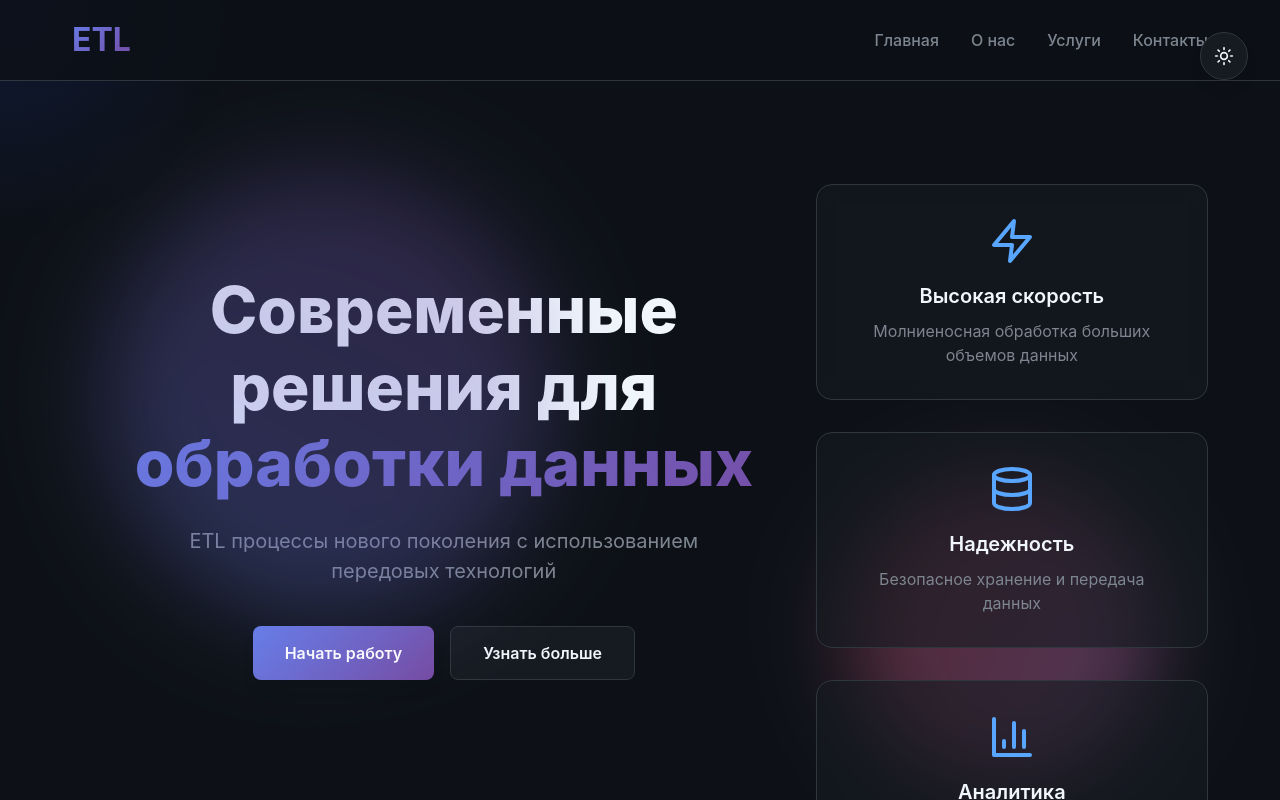
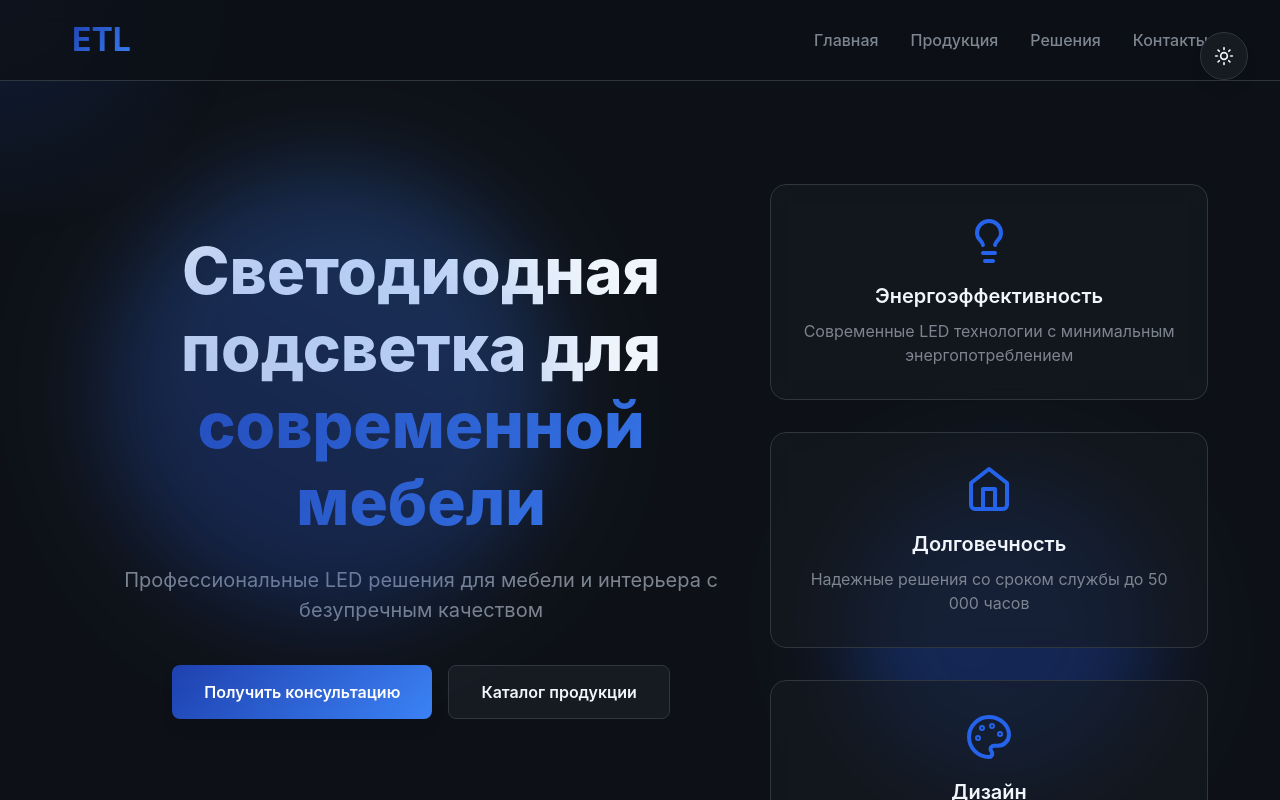
Before and after one commit to baltimortv2/ETL-website, a React (Vite) app: page / in a window 1280 px wide. Shown: the top 800 px of the page. Built offline with nearby package versions, Linux system fonts and the light colour scheme.

Commit message:
Обновлена цветовая схема на синюю и контент для бизнеса подсветки мебели

```diff
--- a/src/components/Header.jsx
+++ b/src/components/Header.jsx
@@ -24,18 +24,18 @@ transition={{duration:0.2}}
 Главная
 </motion.a>
 <motion.a
-href="#about"
+href="#products"
 whileHover={{y:-2}}
 transition={{duration:0.2}}
 >
-О нас
+Продукция
 </motion.a>
 <motion.a
-href="#services"
+href="#solutions"
 whileHover={{y:-2}}
 transition={{duration:0.2}}
 >
-Услуги
+Решения
 </motion.a>
 <motion.a
 href="#contact"
--- a/src/components/Hero.jsx
+++ b/src/components/Hero.jsx
@@ -1,5 +1,5 @@
 import {motion} from 'framer-motion'
-import {ArrowDown,Zap,Database,BarChart3} from 'lucide-react'
+import {ArrowDown,Lightbulb,Home,Palette} from 'lucide-react'
 export function Hero(){
 return (
 <motion.section
@@ -33,8 +33,8 @@ initial={{y:30,opacity:0}}
 animate={{y:0,opacity:1}}
 transition={{duration:0.8,delay:0.4}}
 >
-Современные решения для
-<span className="gradient-text">обработки данных</span>
+Светодиодная подсветка для
+<span className="gradient-text">современной мебели</span>
 </motion.h1>
 <motion.p
 className="hero-subtitle"
@@ -42,7 +42,7 @@ initial={{y:30,opacity:0}}
 animate={{y:0,opacity:1}}
 transition={{duration:0.8,delay:0.6}}
 >
-ETL процессы нового поколения с использованием передовых технологий
+Профессиональные LED решения для мебели и интерьера с безупречным качеством
 </motion.p>
 <motion.div
 className="hero-buttons"
@@ -55,14 +55,14 @@ className="btn-primary"
 whileHover={{scale:1.05,y:-2}}
 whileTap={{scale:0.98}}
 >
-Начать работу
+Получить консультацию
 </motion.button>
 <motion.button
 className="btn-secondary"
 whileHover={{scale:1.05,y:-2}}
 whileTap={{scale:0.98}}
 >
-Узнать больше
+Каталог продукции
 </motion.button>
 </motion.div>
 </motion.div>
@@ -77,27 +77,27 @@ className="feature-card"
 whileHover={{y:-5,scale:1.02}}
 transition={{duration:0.3}}
 >
-<Zap className="feature-icon"/>
-<h3>Высокая скорость</h3>
-<p>Молниеносная обработка больших объемов данных</p>
+<Lightbulb className="feature-icon"/>
+<h3>Энергоэффективность</h3>
+<p>Современные LED технологии с минимальным энергопотреблением</p>
 </motion.div>
 <motion.div
 className="feature-card"
 whileHover={{y:-5,scale:1.02}}
 transition={{duration:0.3}}
 >
-<Database className="feature-icon"/>
-<h3>Надежность</h3>
-<p>Безопасное хранение и передача данных</p>
+<Home className="feature-icon"/>
+<h3>Долговечность</h3>
+<p>Надежные решения со сроком службы до 50 000 часов</p>
 </motion.div>
 <motion.div
 className="feature-card"
 whileHover={{y:-5,scale:1.02}}
 transition={{duration:0.3}}
 >
-<BarChart3 className="feature-icon"/>
-<h3>Аналитика</h3>
-<p>Мощные инструменты для анализа данных</p>
+<Palette className="feature-icon"/>
+<h3>Дизайн</h3>
+<p>Стильная подсветка для любого интерьера и мебели</p>
 </motion.div>
 </motion.div>
 </div>
--- a/src/index.css
+++ b/src/index.css
@@ -4,8 +4,8 @@ body{line-height:1.5;-webkit-font-smoothing:antialiased;font-family:Inter,-apple
 img,picture,video,canvas,svg{display:block;max-width:100%}
 input,button,textarea,select{font:inherit}
 p,h1,h2,h3,h4,h5,h6{overflow-wrap:break-word}
-:root{--bg-color:#0d1117;--surface-color:#161b22;--surface-hover:#21262d;--text-primary:#f0f6fc;--text-secondary:#7d8590;--text-accent:#58a6ff;--border-color:#30363d;--gradient-primary:linear-gradient(135deg,#667eea 0%,#764ba2 100%);--gradient-secondary:linear-gradient(135deg,#f093fb 0%,#f5576c 100%);--gradient-accent:linear-gradient(135deg,#4facfe 0%,#00f2fe 100%);--gradient-bg:radial-gradient(600px circle at 0px 0px,rgba(29,78,216,0.15),transparent 40%);--shadow-lg:0 25px 50px -12px rgba(0,0,0,0.25);--shadow-md:0 10px 15px -3px rgba(0,0,0,0.1);--transition:all 0.3s cubic-bezier(0.4,0,0.2,1)}
-[data-theme="light"]{--bg-color:#ffffff;--surface-color:#f8fafc;--surface-hover:#f1f5f9;--text-primary:#1e293b;--text-secondary:#64748b;--text-accent:#3b82f6;--border-color:#e2e8f0;--gradient-bg:radial-gradient(600px circle at 0px 0px,rgba(59,130,246,0.15),transparent 40%)}
+:root{--bg-color:#0d1117;--surface-color:#161b22;--surface-hover:#21262d;--text-primary:#f0f6fc;--text-secondary:#7d8590;--text-accent:#2563eb;--border-color:#30363d;--gradient-primary:linear-gradient(135deg,#1e40af 0%,#3b82f6 100%);--gradient-secondary:linear-gradient(135deg,#1d4ed8 0%,#2563eb 100%);--gradient-accent:linear-gradient(135deg,#3b82f6 0%,#60a5fa 100%);--gradient-bg:radial-gradient(600px circle at 0px 0px,rgba(37,99,235,0.15),transparent 40%);--shadow-lg:0 25px 50px -12px rgba(0,0,0,0.25);--shadow-md:0 10px 15px -3px rgba(0,0,0,0.1);--transition:all 0.3s cubic-bezier(0.4,0,0.2,1)}
+[data-theme="light"]{--bg-color:#ffffff;--surface-color:#f8fafc;--surface-hover:#f1f5f9;--text-primary:#1e293b;--text-secondary:#64748b;--text-accent:#2563eb;--border-color:#e2e8f0;--gradient-bg:radial-gradient(600px circle at 0px 0px,rgba(37,99,235,0.15),transparent 40%)}
 html{color-scheme:dark}
 body{background-color:var(--bg-color);color:var(--text-primary);overflow-x:hidden}
 body::before{content:"";position:fixed;top:0;left:0;width:100%;height:100%;background:var(--gradient-bg);pointer-events:none;z-index:-1}
```
